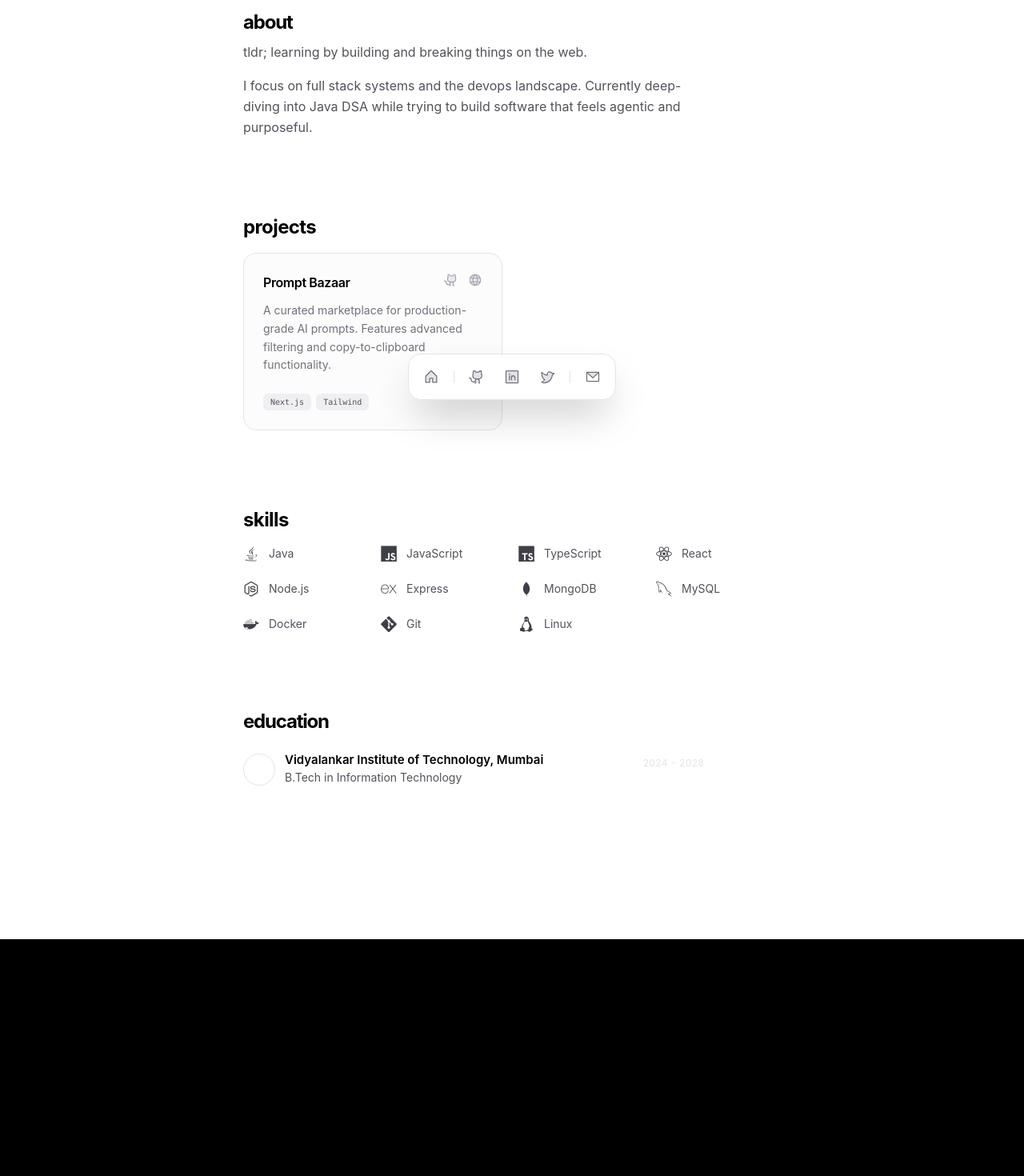
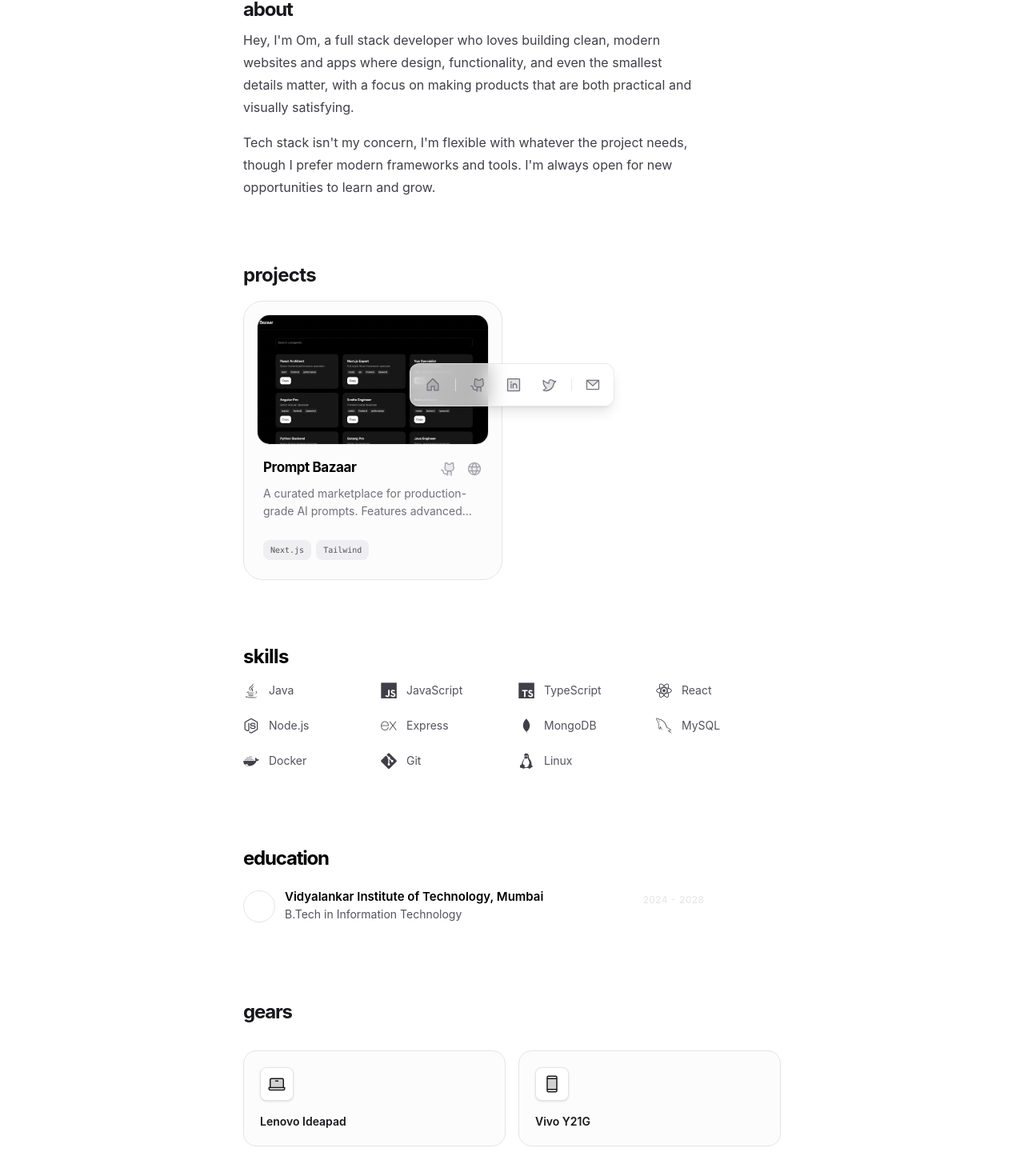
Before and after one commit to OMEE-Y/omfolio, a Next.js app: page / in a window 1280 px wide. Shown: the part 260-1730 px from the top of the page at 80% size. Before the commit the page ends 1434 px from the top, so only its background shows below. Built offline with nearby package versions, Linux system fonts and the light colour scheme.

Commit message:
fix: force correct image casing

```diff
--- a/src/app/layout.tsx
+++ b/src/app/layout.tsx
@@ -56,9 +56,9 @@ export default function RootLayout({
 
 
           {children}
+
         <Analytics />
-
-      </body>
+ </body>
     </html>
   );
 }
--- a/src/app/page.tsx
+++ b/src/app/page.tsx
@@ -5,8 +5,6 @@ import {
   LinkedinLogo,
   TwitterLogo,
   EnvelopeSimple,
-  Moon,
-  Sun,
   House
 } from "@phosphor-icons/react";
 
@@ -14,34 +12,34 @@ import { NavItem } from "@/components/nav-item";
 import { ProjectCard } from "@/components/project-card";
 import { TechIcon } from "@/components/tech-icon";
 import EducationPage from "@/components/education";
-
+import Gears from "@/components/gears";
 
 export default function Portfolio() {
+  return (
+    <div className="min-h-screen bg-white dark:bg-[#050505] text-zinc-700 dark:text-zinc-400 selection:bg-black dark:selection:bg-white selection:text-white dark:selection:text-black font-sans antialiased px-6 py-24 transition-colors duration-500">
 
-
-  return (
-    <div className="min-h-screen bg-white dark:bg-[#050505] text-zinc-600 dark:text-zinc-400 selection:bg-black dark:selection:bg-white selection:text-white dark:selection:text-black font-sans antialiased px-6 py-24 transition-colors duration-500">
-      <div className="max-w-2xl mx-auto">
+      <div className="max-w-2xl mx-auto pb-32">
 
         {/* Header */}
-        <header className="flex justify-between items-center mb-24">
+        <header className="flex justify-between items-center mb-20">
           <div>
-            <h1 className="text-4xl font-bold text-black dark:text-white mb-2 tracking-tighter">
+            <h1 className="text-4xl font-bold text-zinc-900 dark:text-white mb-2 tracking-tighter">
               hi, om here
             </h1>
-            <p className="text-sm font-mono text-zinc-400 flex items-center gap-2">
+
+            <p className="text-sm font-mono text-zinc-500 dark:text-zinc-400 flex items-center gap-2">
               <span className="relative flex h-2 w-2">
                 <span className="animate-ping absolute inline-flex h-full w-full rounded-full bg-green-400 opacity-75"></span>
                 <span className="relative inline-flex rounded-full h-2 w-2 bg-green-500"></span>
               </span>
               engineering student @ mumbai
             </p>
-
           </div>
 
           <div className="relative group shrink-0">
             <div className="absolute -inset-1 bg-gradient-to-tr from-zinc-200 to-zinc-100 dark:from-zinc-800 dark:to-zinc-900 rounded-full blur opacity-20 group-hover:opacity-40 transition duration-1000"></div>
-            <div className="relative w-20 h-20 rounded-full overflow-hidden border border-zinc-200 dark:border-white/10 bg-zinc-100 dark:bg-zinc-900 grayscale hover:grayscale-0 transition-all duration-700 ease-out">
+
+            <div className="relative w-20 h-20 rounded-full overflow-hidden border border-zinc-200 dark:border-white/10 bg-zinc-100 dark:bg-zinc-900 grayscale-[60%] hover:grayscale-0 transition-all duration-700 ease-out">
               <img
                 src="https://github.com/OMEE-Y.png"
                 alt="Om Yewale"
@@ -52,53 +50,71 @@ export default function Portfolio() {
         </header>
 
         {/* About */}
-        <section className="mb-24 space-y-4">
-          <h2 className="text-2xl font-bold text-black dark:text-white mb-2 tracking-tighter"> about</h2>
-          <div className="space-y-4 text-[16px] leading-relaxed max-w-xl">
-            <p>tldr; learning by building and breaking things on the web.</p>
-            <p>I focus on full stack systems and the devops landscape. Currently deep-diving into Java DSA while trying to build software that feels agentic and purposeful.</p>
+        <section className="mb-20 space-y-4">
+          <h2 className="text-2xl font-bold text-zinc-900 dark:text-white mb-2 tracking-tighter">
+            about
+          </h2>
+
+          <div className="space-y-4 text-[16px] leading-7 max-w-xl text-zinc-700 dark:text-zinc-300">
+            <p>
+              Hey, I'm Om, a full stack developer who loves building clean, modern websites and apps where design, functionality, and even the smallest details matter, with a focus on making products that are both practical and visually satisfying.
+            </p>
+
+            <p>
+              Tech stack isn't my concern, I'm flexible with whatever the project needs, though I prefer modern frameworks and tools. I'm always open for new opportunities to learn and grow.
+            </p>
           </div>
         </section>
 
-
-        <section className="mb-24">
-
-  <h2 className="text-2xl font-bold text-black dark:text-white mb-4 tracking-tight">
+        {/* Projects */}
+        <section className="mb-20">
+          <h2 className="text-2xl font-bold text-zinc-900 dark:text-white mb-4 tracking-tight">
             projects
           </h2>
 
-  <div className="grid grid-cols-1 sm:grid-cols-2 gap-6">
+          <div className="grid grid-cols-1 sm:grid-cols-2 gap-6 mt-2">
             <ProjectCard
               title="Prompt Bazaar"
               description="A curated marketplace for production-grade AI prompts. Features advanced filtering and copy-to-clipboard functionality."
               tags={["Next.js", "Tailwind"]}
               github="https://github.com/OMEE-Y"
               live="https://prompt-bazaar.netlify.app/"
+              image="/prompt-bazaar.png"
             />
           </div>
-
         </section>
 
+        {/* Tech */}
         <div className="pb-24">
           <TechIcon />
         </div>
 
+        {/* Education + Gears */}
+        <EducationPage />
+        <Gears />
+
         {/* Dock */}
-        <nav className="fixed bottom-10 left-1/2 -translate-x-1/2 bg-white/80 dark:bg-[#0a0a0a]/80 backdrop-blur-xl border border-zinc-200 dark:border-white/10 p-2 rounded-2xl flex items-center gap-1 shadow-2xl z-50">
+        <nav className="fixed bottom-8 left-1/2 -translate-x-1/2 bg-white/70 dark:bg-[#0a0a0a]/70 backdrop-blur-md border border-zinc-200/80 dark:border-white/10 px-2 py-1.5 rounded-xl flex items-center gap-1 shadow-lg z-50">
+
           <NavItem icon={House} href="/" external={false} />
-          <div className="w-[1px] h-4 bg-zinc-200 dark:bg-white/10 mx-1" />
+
+          <div className="w-px h-4 bg-zinc-200/80 dark:bg-white/10 mx-1" />
+
           <NavItem icon={GithubLogo} href="https://github.com/OMEE-Y" />
           <NavItem icon={LinkedinLogo} href="https://www.linkedin.com/in/om-yewale-744905328" />
           <NavItem icon={TwitterLogo} href="https://x.com/omee_y" />
-          <div className="w-[1px] h-4 bg-zinc-200 dark:bg-white/10 mx-1" />
 
-          <a href="mailto:yewaleom394@gmail.com" className="p-2.5 hover:bg-zinc-200 dark:hover:bg-white/10 rounded-xl transition-all text-zinc-500 hover:text-black dark:hover:text-white">
+          <div className="w-px h-4 bg-zinc-200/80 dark:bg-white/10 mx-1" />
+
+          <a
+            href="mailto:yewaleom394@gmail.com"
+            className="p-2 rounded-lg transition-all duration-200 text-zinc-500 hover:text-black dark:hover:text-white hover:bg-zinc-200/60 dark:hover:bg-white/10 hover:scale-105"
+          >
             <EnvelopeSimple size={20} weight="duotone" />
           </a>
 
+        </nav>
 
-        </nav>
-<EducationPage/>
       </div>
     </div>
   );
--- /dev/null
+++ b/src/components/gears.tsx
@@ -0,0 +1,51 @@
+import { Laptop, DeviceMobile, Mouse } from "@phosphor-icons/react";
+
+export default function Gears() {
+  const setup = [
+    {
+      name: "Lenovo Ideapad",
+      icon: <Laptop size={24} weight="duotone" />,
+
+    },
+    {
+      name: "Vivo Y21G",
+
+      icon: <DeviceMobile size={24} weight="duotone" />,
+
+    },
+
+  ];
+
+return (
+  <div className="pb-32">
+    <>
+      <div className="flex items-center justify-between mb-8">
+        <h2 className="text-2xl font-bold tracking-tighter text-zinc-900 dark:text-zinc-100">
+          gears
+        </h2>
+      </div>
+
+      <div className="grid grid-cols-1 md:grid-cols-2 gap-4">
+        {setup.map((item, index) => (
+          <div
+            key={index}
+            className="group relative p-5 rounded-2xl border border-zinc-200 dark:border-zinc-800 bg-zinc-50/50 dark:bg-zinc-900/20 hover:border-zinc-300 dark:hover:border-zinc-700 transition-all duration-300"
+          >
+            <div className="flex items-start justify-between">
+              <div className="p-2 rounded-lg bg-white dark:bg-zinc-900 border border-zinc-200 dark:border-zinc-800 text-zinc-900 dark:text-zinc-100 shadow-sm">
+                {item.icon}
+              </div>
+            </div>
+
+            <div className="mt-4">
+              <h3 className="text-sm font-semibold text-zinc-900 dark:text-zinc-100">
+                {item.name}
+              </h3>
+            </div>
+          </div>
+        ))}
+      </div>
+    </>
+  </div>
+);
+}
--- a/src/components/project-card.tsx
+++ b/src/components/project-card.tsx
@@ -6,36 +6,55 @@ interface ProjectProps {
   tags: string[];
   github?: string;
   live?: string;
+  image?: string; // New optional prop
 }
 
-export const ProjectCard = ({ title, description, tags, github, live }: ProjectProps) => (
-  <div className="group relative p-6 rounded-2xl border border-zinc-200 dark:border-white/5 bg-zinc-50/50 dark:bg-zinc-900/50 hover:bg-white dark:hover:bg-zinc-800/40 transition-all duration-300 flex flex-col h-full">
-    <div className="flex justify-between items-start mb-3">
-      <h3 className="text-black dark:text-white font-semibold text-[16px] tracking-tight">{title}</h3>
-      <div className="flex gap-3">
+export const ProjectCard = ({ title, description, tags, github, live, image }: ProjectProps) => (
+  <div className="group relative p-4 rounded-3xl border border-zinc-200 dark:border-white/5 bg-zinc-50/50 dark:bg-zinc-900/50 hover:bg-white dark:hover:bg-zinc-800/40 transition-all duration-500 flex flex-col h-full overflow-hidden">
+
+    {/* Project Image Container */}
+    {image && (
+      <div className="relative w-full aspect-video mb-4 overflow-hidden rounded-2xl border border-zinc-200 dark:border-white/10 bg-zinc-100 dark:bg-zinc-800">
+        <img
+          src={image}
+          alt={title}
+          className="w-full h-full object-cover transition-transform duration-700 ease-out group-hover:scale-110 group-hover:rotate-1"
+        />
+        {/* Subtle overlay gradient */}
+        <div className="absolute inset-0 bg-gradient-to-t from-black/20 to-transparent opacity-0 group-hover:opacity-100 transition-opacity duration-500" />
+      </div>
+    )}
+
+    <div className="flex flex-col flex-grow px-2">
+      <div className="flex justify-between items-start mb-2">
+        <h3 className="text-black dark:text-white font-bold text-[17px] tracking-tight group-hover:text-blue-500 dark:group-hover:text-blue-400 transition-colors">
+          {title}
+        </h3>
+        <div className="flex gap-3 pt-1">
           {github && (
-          <a href={github} target="_blank" rel="noreferrer" className="text-zinc-400 hover:text-black dark:hover:text-white transition-colors">
-            <GithubLogo size={18} weight="duotone" />
+            <a href={github} target="_blank" rel="noreferrer" className="text-zinc-400 hover:text-black dark:hover:text-white transition-all hover:scale-110">
+              <GithubLogo size={20} weight="duotone" />
             </a>
           )}
           {live && (
-          <a href={live} target="_blank" rel="noreferrer" className="text-zinc-400 hover:text-black dark:hover:text-white transition-colors">
-            <Globe size={18} weight="duotone" />
+            <a href={live} target="_blank" rel="noreferrer" className="text-zinc-400 hover:text-black dark:hover:text-white transition-all hover:scale-110">
+              <Globe size={20} weight="duotone" />
             </a>
           )}
         </div>
       </div>
 
-    <p className="text-sm text-zinc-500 dark:text-zinc-400 leading-relaxed mb-6 flex-grow">
+      <p className="text-sm text-zinc-500 dark:text-zinc-400 leading-relaxed mb-6 line-clamp-2 group-hover:line-clamp-none transition-all">
         {description}
       </p>
 
-    <div className="flex flex-wrap gap-1.5 mt-auto">
+      <div className="flex flex-wrap gap-1.5 mt-auto pb-2">
         {tags.map(tag => (
-        <span key={tag} className="text-[10px] font-mono px-2 py-0.5 rounded-md bg-zinc-200/50 dark:bg-white/5 text-zinc-600 dark:text-zinc-500 border border-transparent dark:group-hover:border-white/10 transition-colors">
+          <span key={tag} className="text-[10px] font-mono px-2 py-1 rounded-lg bg-zinc-200/50 dark:bg-white/5 text-zinc-600 dark:text-zinc-500 border border-transparent dark:group-hover:border-white/10 transition-all">
             {tag}
           </span>
         ))}
       </div>
     </div>
+  </div>
 );
```
Also changed, not shown: public/prompt-bazaar.png (added). Lines whose indentation alone changed are shown as unchanged.
